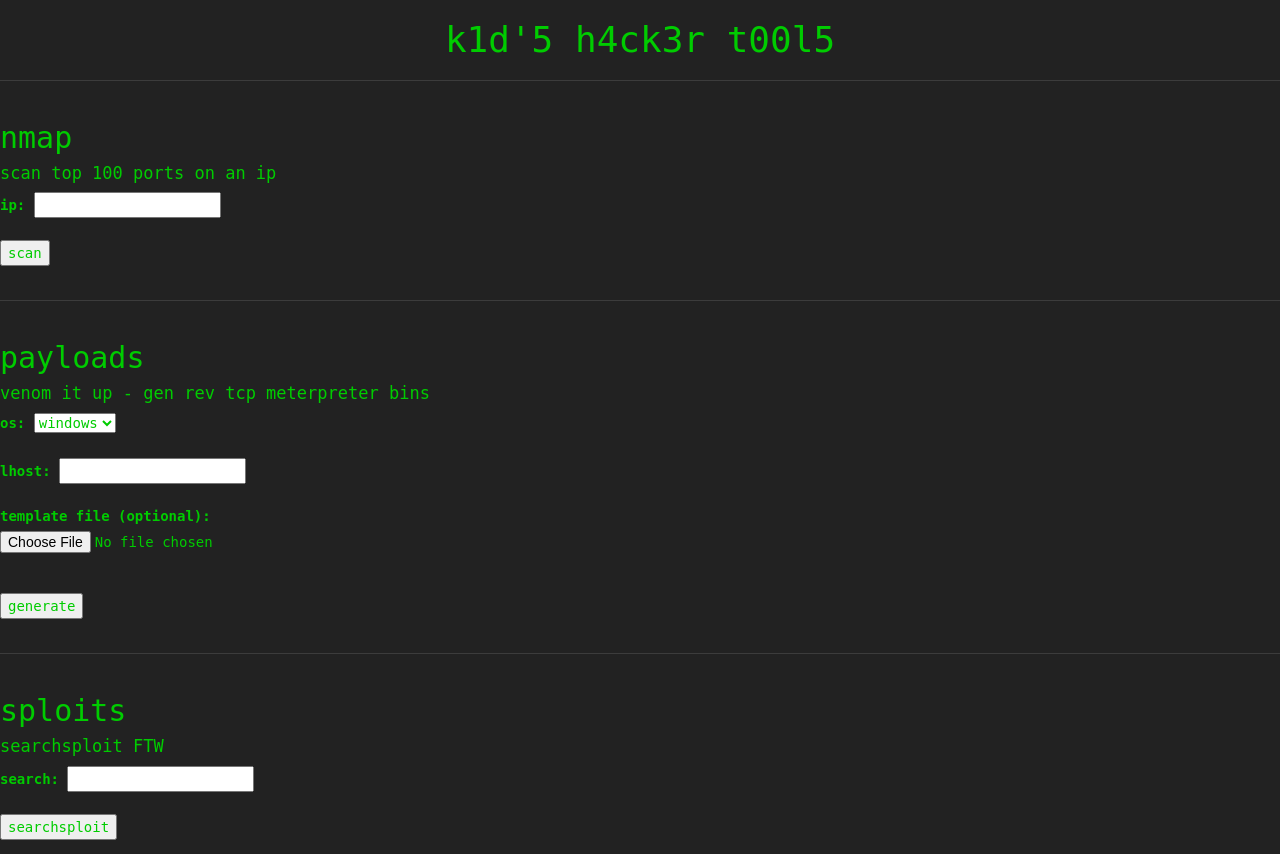
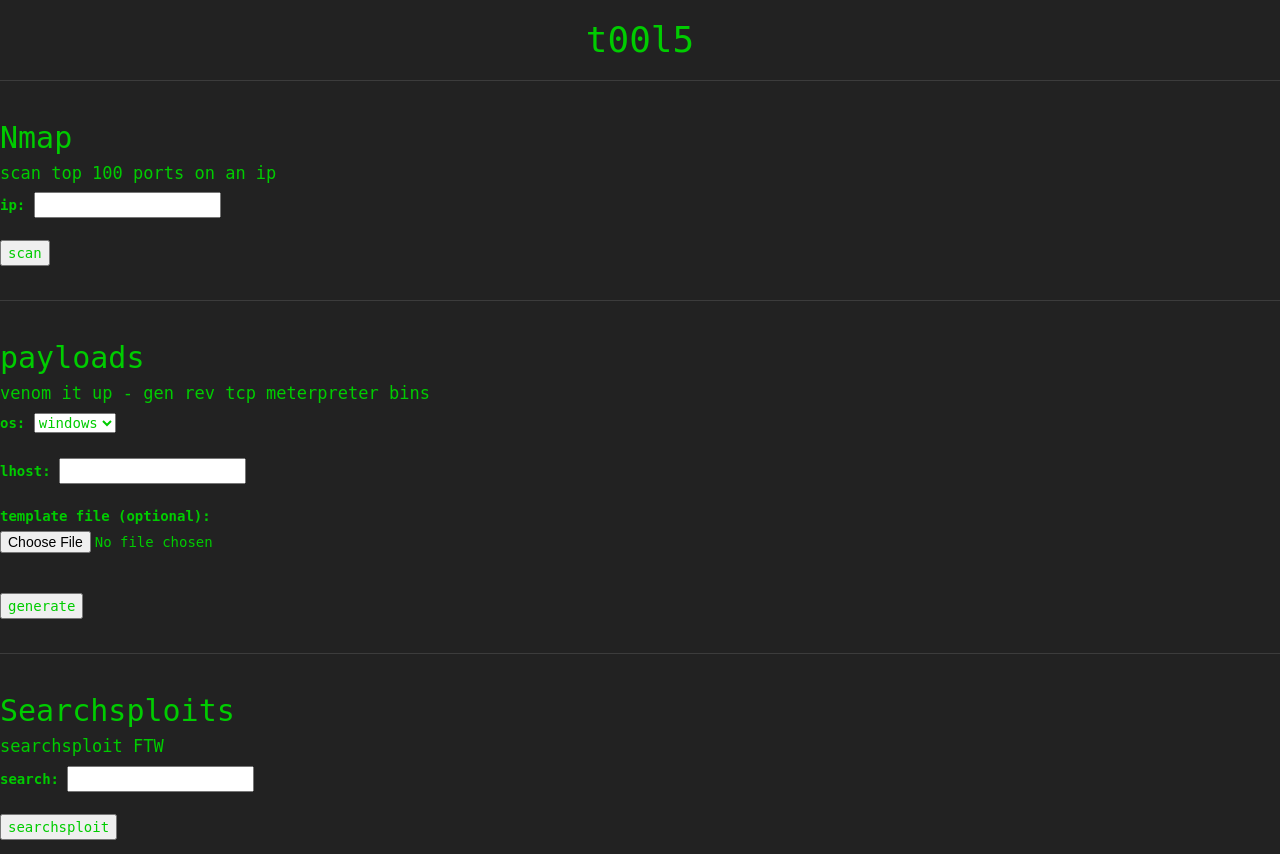
Before and after one commit to d0ntblink/tools.d0ntbl.ink, a Flask app: page / in a window 1280 px wide. Run offline with Flask 2, Linux system fonts and the light colour scheme.

Commit message:
webpage fix

```diff
--- a/pythontools/templates/index.html
+++ b/pythontools/templates/index.html
@@ -1,14 +1,14 @@
 <html>
 	<head>
-		<title>k1d'5 h4ck3r t00l5</title>
+		<title>t00l5</title>
 		<link href="static/hacker.css" rel="stylesheet">
 	</head>
 	<body>
-		<h1>k1d'5 h4ck3r t00l5</h1>
+		<h1>t00l5</h1>
 		<hr/>
 		<div style="width: 100%; display: table;">
 			<div style="display: table-cell; width: 50%">
-				<h2>nmap</h2>
+				<h2>Nmap</h2>
 				<h4>scan top 100 ports on an ip</h4>
 				<form action="/" method="post">
 					<label for="ip">ip: </label>
@@ -57,7 +57,7 @@
 		<hr/>
 		<div style="width: 100%; display: table;">
 			<div style="display: table-cell; width: 50%">
-				<h2>sploits</h2>
+				<h2>Searchsploits</h2>
 				<h4>searchsploit FTW</h4>
 				<form action="/" method="post">
 					<label for="search">search: </label>
```
